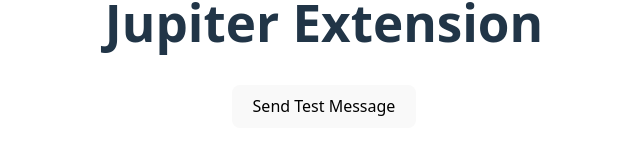
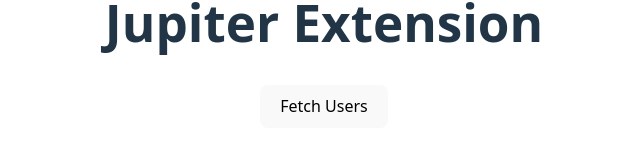
Before and after one commit to aimed-at-jupiter/jupiter-extension, a React (Vite) app: page / in a window 1280 px wide. Shown: the part 356-510 px from the top of the page, without its empty margins (316-956 px from the left). Built offline with nearby package versions, Linux system fonts and the light colour scheme.

Commit message:
adding fetch to app.tsx

```diff
--- a/src/App.tsx
+++ b/src/App.tsx
@@ -1,15 +1,53 @@
 import "./App.css";
+import { normaliseClient } from "./utils/normaliseClient";
+import { useState } from "react";
+import type { ClientSummary } from "./types";
 
 function App() {
-  const handleClick = () => {
-    chrome.runtime.sendMessage({ type: "TEST_MESSAGE" });
+  const [clients, setClients] = useState<ClientSummary[]>([]);
+
+  const handleSelectClient = (client: ClientSummary) => {
+    chrome.runtime.sendMessage({ type: "FILL_FORM", payload: client });
+  };
+
+  const handleFetch = () => {
+    fetch("https://jsonplaceholder.typicode.com/users")
+      .then((res) => {
+        return res.json();
+      })
+      .then((rawUsers) => {
+        const clients = rawUsers.map((user: any) => normaliseClient(user));
+        setClients(clients);
+      })
+      .catch((err) => {
+        console.error(err);
+      });
   };
 
   return (
     <>
       <div style={{ padding: "1rem" }}>
         <h1>Jupiter Extension</h1>
-        <button onClick={handleClick}>Send Test Message</button>
+        <button onClick={handleFetch}>Fetch Users</button>
+
+        {clients.length > 0 && (
+          <ul style={{ marginTop: "1rem", padding: 0, listStyle: "none" }}>
+            {clients.map((client: ClientSummary, index: number) => (
+              <li
+                key={index}
+                style={{
+                  padding: "0.5 rem",
+                  border: "1px solid #ccc",
+                  marginBottom: "0.5rem",
+                  cursor: "pointer",
+                }}
+                onClick={() => handleSelectClient(client)}
+              >
+                {client.fullName}
+              </li>
+            ))}
+          </ul>
+        )}
       </div>
     </>
   );
```
